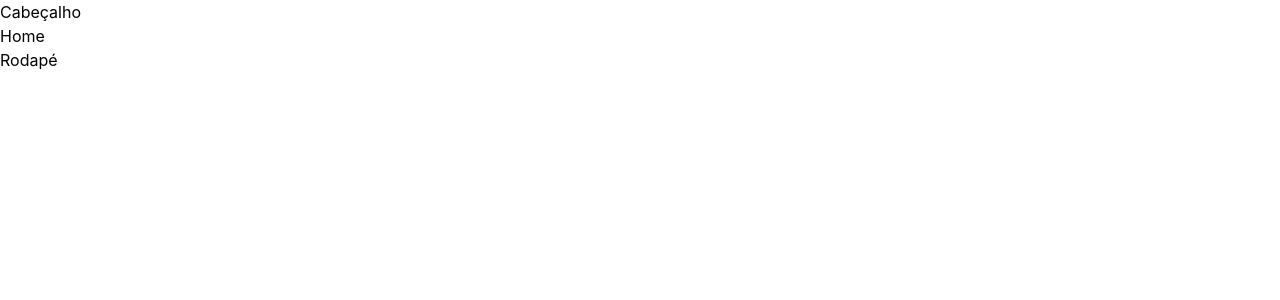
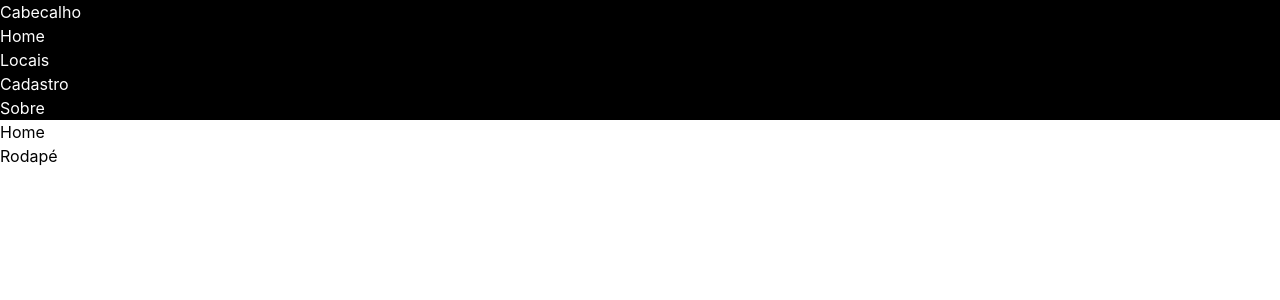
Before and after one commit to 1TDSPY-26/portal-locais-acessiveis, a React (Vite) app: page / in a window 1280 px wide. Shown: the top 300 px of the page. Built offline with nearby package versions, Linux system fonts and the light colour scheme.

Commit message:
feat: adicionando links de navegação ao header

```diff
--- a/src/components/Header/Header.tsx
+++ b/src/components/Header/Header.tsx
@@ -1,8 +1,17 @@
-export default function Cabecalho(){
+import { Link } from "react-router-dom";
 
-   return(
-      <header>
-         <h1>Cabeçalho</h1>
-      </header>
-   )
+export default function Cabecalho() {
+  return (
+    <header className="bg-black text-white">
+      <h1>Cabecalho</h1>
+      <nav>
+        <ul>
+          <li><Link to="/">Home</Link></li>
+          <li><Link to="/locais">Locais</Link></li>
+          <li><Link to="/cadastro">Cadastro</Link></li>
+          <li><Link to="/sobre">Sobre</Link></li>
+        </ul>
+      </nav>
+    </header>
+  );
 }
```
